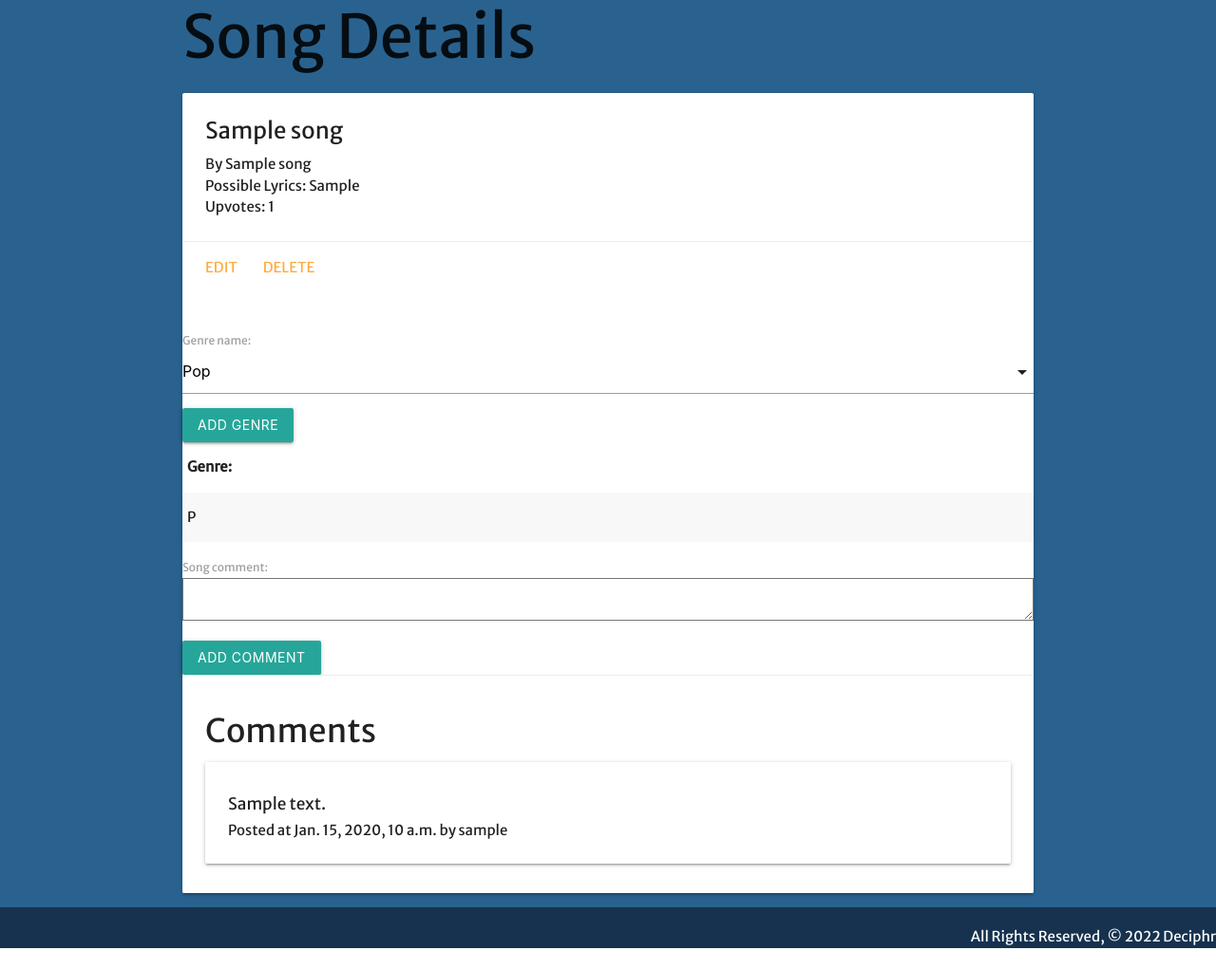
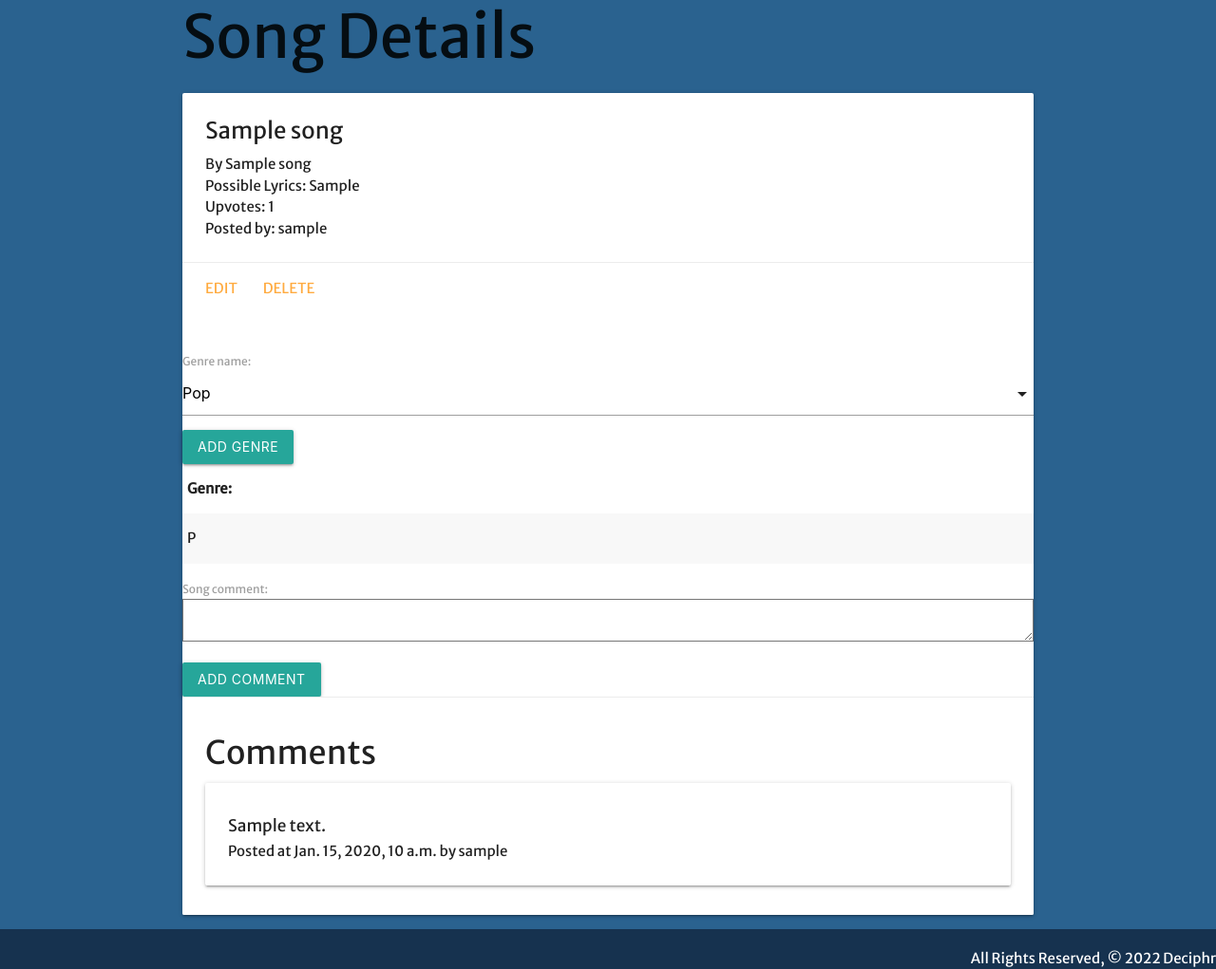
Before and after one commit to jurgenstevens/deciphr, a Django app: page /songs/1/ in a window 1280 px wide. Shown: the part 102-1123 px from the top of the page at 95% size. Before the commit the page ends 1101 px from the top, so only its background shows below. Run offline with Django 3.2, Linux system fonts and the light colour scheme; tables that the repository leaves empty hold one stand-in row (values such as "Sample post").

Commit message:
Render who posted the song in song details.

```diff
--- a/main_app/templates/songs/detail.html
+++ b/main_app/templates/songs/detail.html
@@ -13,6 +13,7 @@
     {% else %}
     <p>No One Cares About This Song... Yet.</p>
     {% endif %}
+    <p>Posted by: {{ song.user }}</p>
   </div>
   <div class="card-action">
     <a href="{% url 'songs_update' song.id %}">Edit</a>
```
